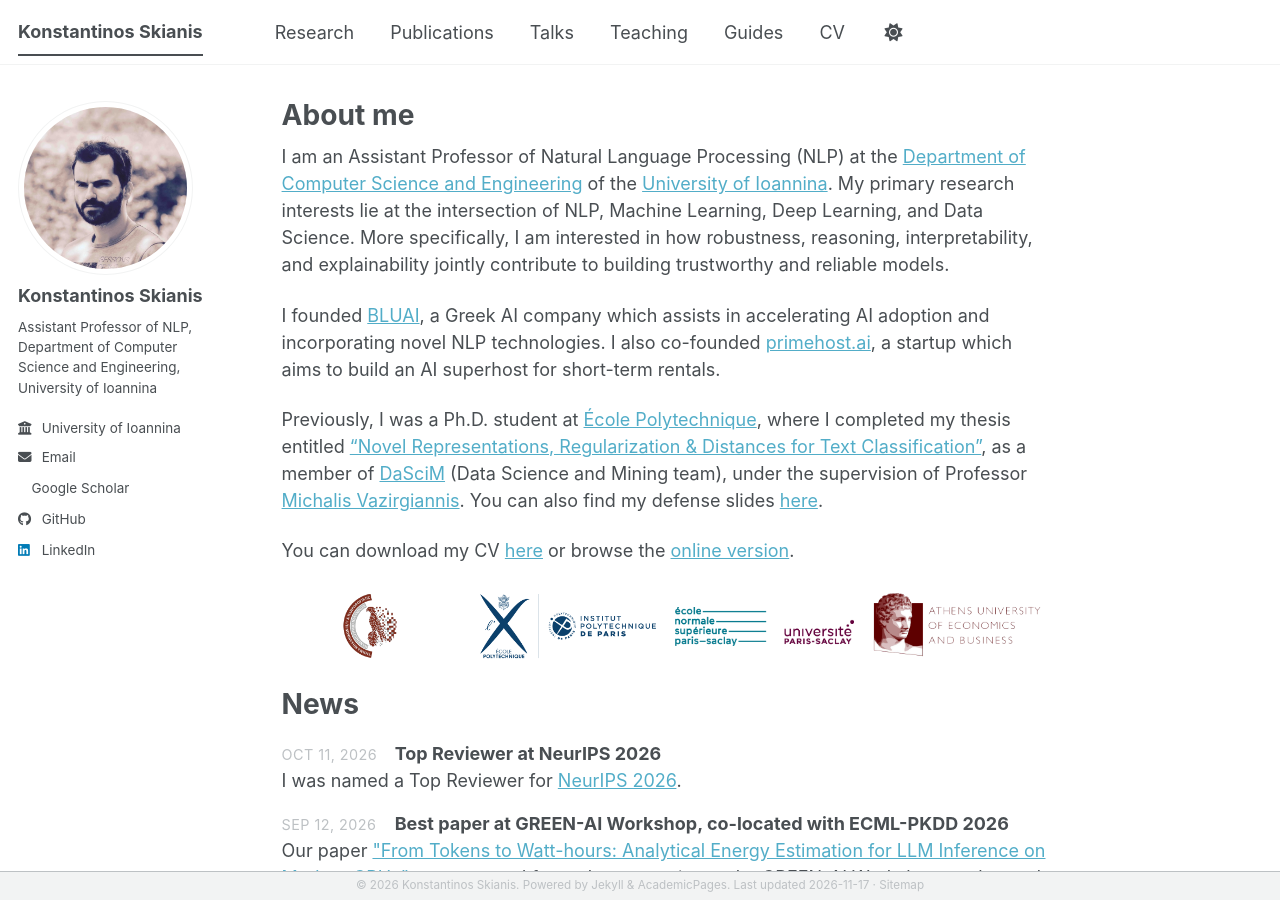
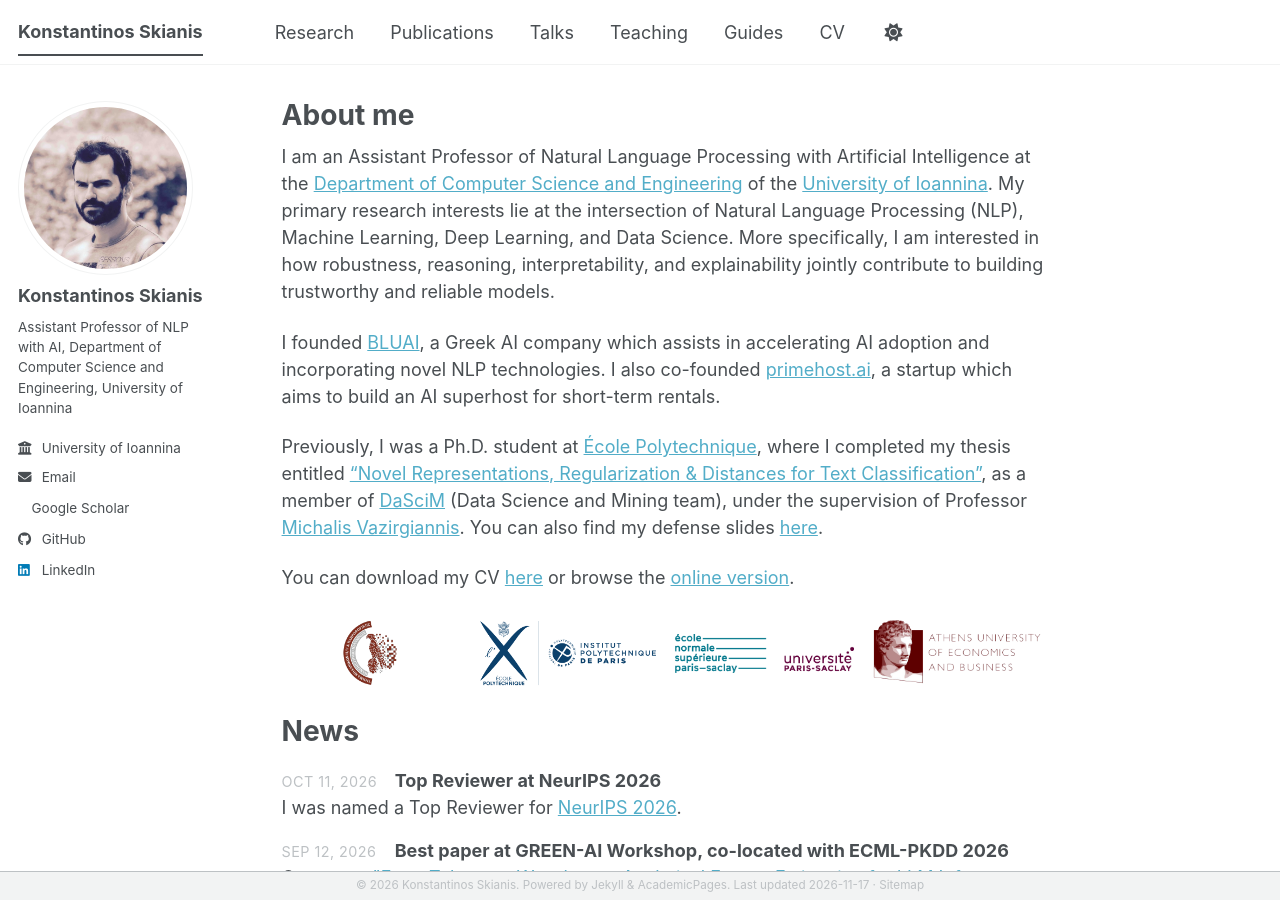
Before and after one commit to y3nk0/y3nk0.github.io, a Jekyll site: the page built from _pages/about.md, in a window 1280 px wide and 900 px high. Built offline with Jekyll 4.4.1, drawn with Linux system fonts in a browser that asks for light colours; a style sheet for code colours, icons or effects is not loaded.

Commit message:
About, CV: title becomes NLP with Artificial Intelligence
State the position as "Assistant Professor of Natural Language
Processing with Artificial Intelligence" in the home page intro and
search description, the CV page and the rebuilt PDF CV. The sidebar
bio uses the short form, "NLP with AI".

```diff
--- a/_config.yml
+++ b/_config.yml
@@ -12,7 +12,7 @@ site_theme               : "default" # The available themes options are "default
 title                    : "Konstantinos Skianis"
 title_separator          : "-"
 name                     : &name "Konstantinos Skianis"
-description              : &description "Konstantinos Skianis, Assistant Professor of Natural Language Processing at the University of Ioannina: research, publications, talks and teaching."
+description              : &description "Konstantinos Skianis, Assistant Professor of Natural Language Processing with Artificial Intelligence at the University of Ioannina: research, publications, talks and teaching."
 url                      : https://y3nk0.github.io
                                                            # or if you already have some other page hosted on Github then use "https://[your GitHub username].github.io/[Your Repo Name]"
 baseurl                  : "" # the subpath of your site, e.g. "/blog"
@@ -26,7 +26,7 @@ author:
   avatar           : "profile.jpg"
   name             : "Konstantinos Skianis"
   pronouns         : # example: "she/her"
-  bio              : "Assistant Professor of NLP, Department of Computer Science and Engineering, University of Ioannina"
+  bio              : "Assistant Professor of NLP with AI, Department of Computer Science and Engineering, University of Ioannina"
   location         : # e.g. "Ioannina, Greece"
   employer         : "University of Ioannina"
   uri              : # URL
--- a/_pages/about.md
+++ b/_pages/about.md
@@ -1,14 +1,14 @@
 ---
 permalink: /
 title: "About me"
-excerpt: "Konstantinos Skianis is an Assistant Professor of Natural Language Processing at the Department of Computer Science and Engineering, University of Ioannina."
+excerpt: "Konstantinos Skianis is an Assistant Professor of Natural Language Processing with Artificial Intelligence at the Department of Computer Science and Engineering, University of Ioannina."
 author_profile: true
 redirect_from:
   - /about/
   - /about.html
 ---
 
-I am an Assistant Professor of Natural Language Processing (NLP) at the [Department of Computer Science and Engineering](https://www.cse.uoi.gr/) of the [University of Ioannina](https://www.uoi.gr/). My primary research interests lie at the intersection of NLP, Machine Learning, Deep Learning, and Data Science. More specifically, I am interested in how robustness, reasoning, interpretability, and explainability jointly contribute to building trustworthy and reliable models.
+I am an Assistant Professor of Natural Language Processing with Artificial Intelligence at the [Department of Computer Science and Engineering](https://www.cse.uoi.gr/) of the [University of Ioannina](https://www.uoi.gr/). My primary research interests lie at the intersection of Natural Language Processing (NLP), Machine Learning, Deep Learning, and Data Science. More specifically, I am interested in how robustness, reasoning, interpretability, and explainability jointly contribute to building trustworthy and reliable models.
 
 I founded [BLUAI](http://bluai.github.io/), a Greek AI company which assists in accelerating AI adoption and incorporating novel NLP technologies. I also co-founded [primehost.ai](https://primehost.ai/), a startup which aims to build an AI superhost for short-term rentals.
 
```
Also changed, not shown: _pages/cv.md (+1 -1 lines), 1 other file.
